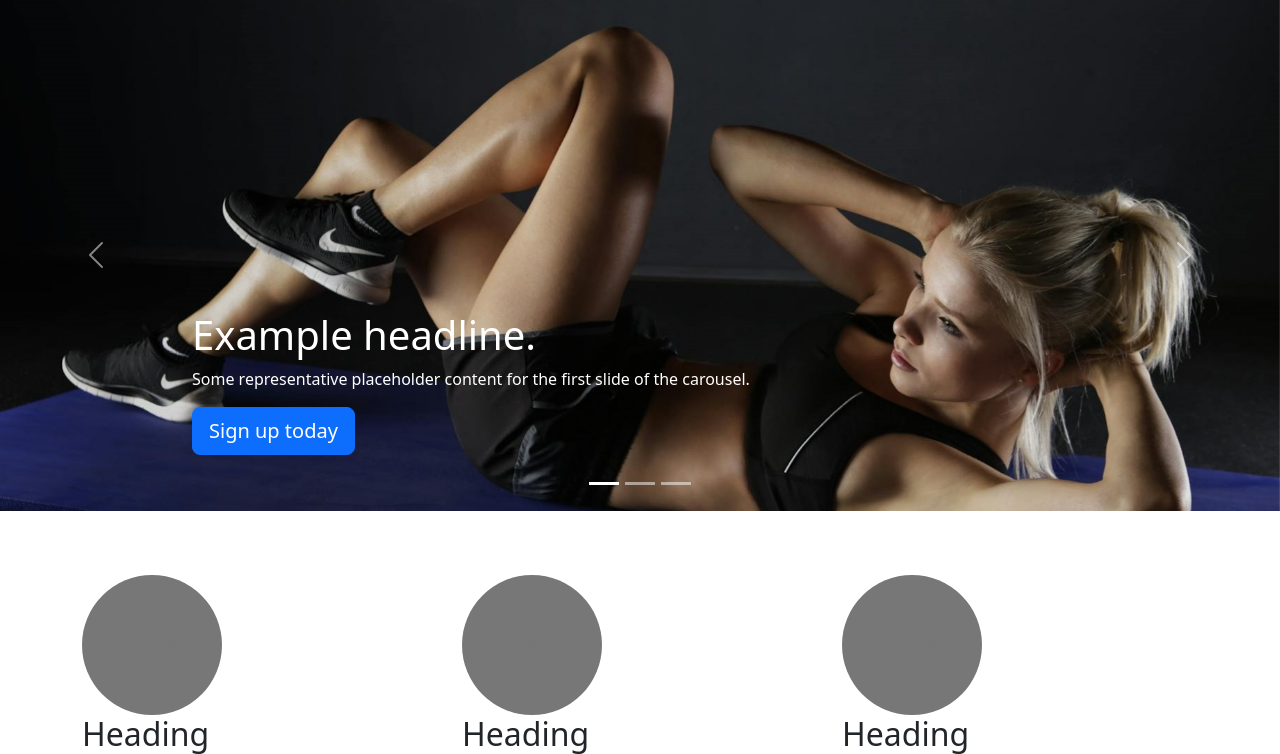
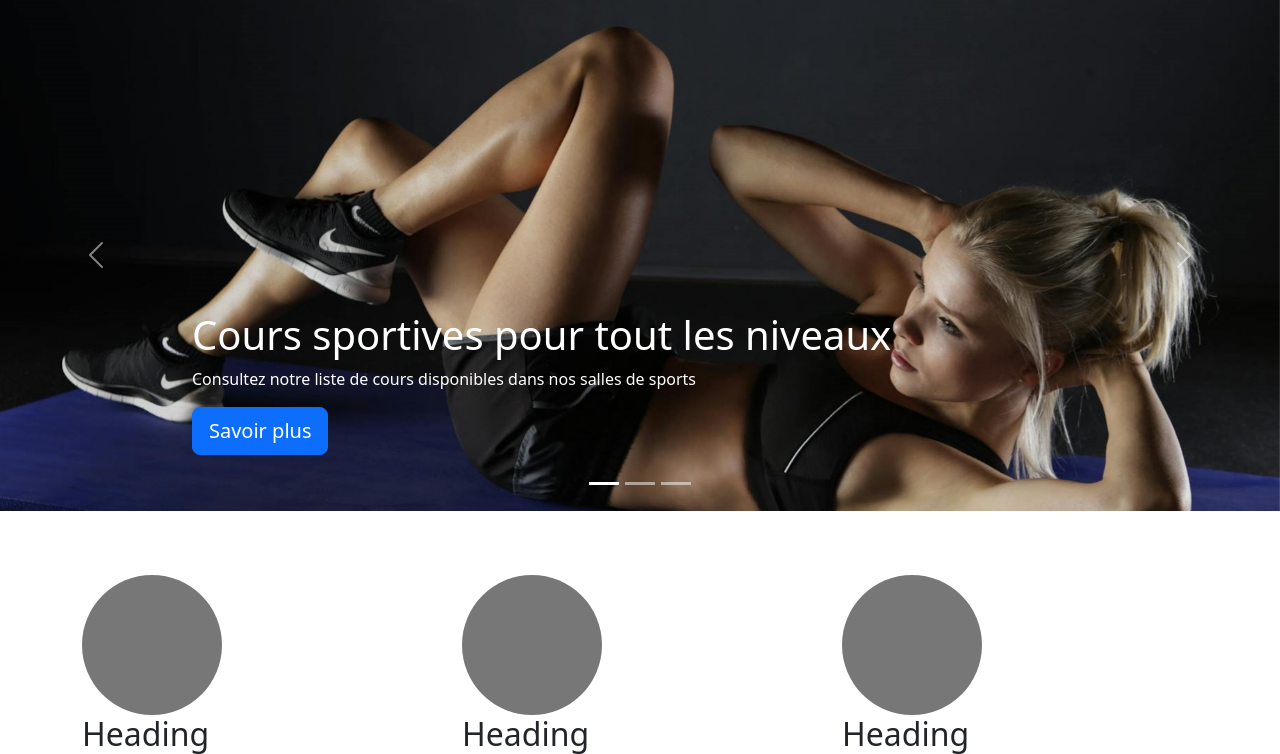
Before and after one commit to WelshieFrenchie/BTS-Exam-PHP-Project, a PHP site: page /src/menu.php in a window 1280 px wide. Shown: the part 57-811 px from the top of the page. Run offline with PHP 8.4, Linux system fonts and the light colour scheme.

Commit message:
v0.1.3
26/01/2024 - 9:50am

```diff
--- a/Site/php/login.php
+++ b/Site/php/login.php
@@ -23,7 +23,7 @@
         header('Location: ../index.php');
     }
     else {
-        $_SESSION['wronglogin']=true;
+        $_SESSION['error']=true;
         header('Location: ./loginwrong.php');
     }
 ?>
--- a/Site/php/signup.php
+++ b/Site/php/signup.php
@@ -2,7 +2,7 @@
     session_start();
 
     try {
-        $bdd = new PDO('mysql:host=localhost;dbname=Projetsite','root','');
+        $bdd = new PDO('mysql:host=localhost;dbname=projetsite','root','');
     }
     catch (Exception $e) {
         die('Erreur : '.$e->getMessage());
@@ -25,6 +25,7 @@
         header('Location: ../index.php');
     }
     else {
-        header('Location: ./signupwrong.php');
+        $_SESSION['error']='difpwd';
+        header('Location: ../index.php');
     }
 ?>
--- a/Site/src/menu.php
+++ b/Site/src/menu.php
@@ -4,6 +4,24 @@
     <body>
         <?php
             require("./navbar.php");
+
+            if (isset($_SESSION['error']) == 'difpwd') {
+                echo '<div class="modal bg-danger" tabindex="-1" role="dialog">
+                      <div class="modal-dialog" role="document">
+                        <div class="modal-content">
+                          <div class="modal-header">
+                            <h5 class="modal-title">Modal title</h5>
+                            <button type="button" class="close" data-dismiss="modal" aria-label="Close">
+                              <span aria-hidden="true">&times;</span>
+                            </button>
+                          </div>
+                          <div class="modal-body">
+                            <p>Vos mots de passes ne sont pas identiques. Veuillez ré-essayer</p>
+                          </div>
+                        </div>
+                      </div>
+                    </div>';
+            }
         ?>
         <div id="myCarousel" class="carousel slide" data-bs-ride="carousel">
             <div class="carousel-indicators">
@@ -17,9 +35,9 @@
 
                     <div class="container">
                         <div class="carousel-caption text-start">
-                        <h1>Example headline.</h1>
-                        <p>Some representative placeholder content for the first slide of the carousel.</p>
-                        <p><a class="btn btn-lg btn-primary" href="#">Sign up today</a></p>
+                        <h1>Cours sportives pour tout les niveaux</h1>
+                        <p>Consultez notre liste de cours disponibles dans nos salles de sports</p>
+                        <p><a class="btn btn-lg btn-primary" href="./fitness.php">Savoir plus</a></p>
                         </div>
                     </div>
                 </div>
@@ -27,9 +45,9 @@
                 	<img src="../img/muscu.jpg" class="d-block w-100" alt="...">
                 		<div class="container">
                         <div class="carousel-caption">
-                            <h1>Another example headline.</h1>
-                            <p>Some representative placeholder content for the second slide of the carousel.</p>
-                            <p><a class="btn btn-lg btn-primary" href="#">Learn more</a></p>
+                            <h1>Materiel sportif a libre service</h1>
+                            <p>Salles et materiel pour débutants et professionels</p>
+                            <p><a class="btn btn-lg btn-primary" href="./muscu.php">Voir les photos</a></p>
                         </div>
                     </div>
                 </div>
@@ -37,9 +55,9 @@
                    <img src="../img/aquaAerobics.jpg" class="d-block w-100" alt="...">
                     <div class="container">
                         <div class="carousel-caption text-end">
-                            <h1>One more for good measure.</h1>
-                            <p>Some representative placeholder content for the third slide of this carousel.</p>
-                            <p><a class="btn btn-lg btn-primary" href="#">Browse gallery</a></p>
+                            <h1>Piscine pour cours et loisirs</h1>
+                            <p>Piscine chauffé pour profiter des cours aquatiques en tout tranquilité</p>
+                            <p><a class="btn btn-lg btn-primary" href="./aqua.php">Consulter</a></p>
                         </div>
                     </div>
                 </div>
@@ -62,14 +80,14 @@
                     <h2>Heading</h2>
                     <p>Some representative placeholder content for the three columns of text below the carousel. This is the first column.</p>
                     <p><a class="btn btn-secondary" href="#">View details &raquo;</a></p>
-                </div><!-- /.col-lg-4 -->
+                </div>
                 <div class="col-lg-4">
                     <svg class="bd-placeholder-img rounded-circle" width="140" height="140" xmlns="http://www.w3.org/2000/svg" role="img" aria-label="Placeholder: 140x140" preserveAspectRatio="xMidYMid slice" focusable="false"><title>Placeholder</title><rect width="100%" height="100%" fill="#777"/><text x="50%" y="50%" fill="#777" dy=".3em">140x140</text></svg>
 
                     <h2>Heading</h2>
                     <p>Another exciting bit of representative placeholder content. This time, we've moved on to the second column.</p>
                     <p><a class="btn btn-secondary" href="#">View details &raquo;</a></p>
-                </div><!-- /.col-lg-4 -->
+                </div>
                     <div class="col-lg-4">
                     <svg class="bd-placeholder-img rounded-circle" width="140" height="140" xmlns="http://www.w3.org/2000/svg" role="img" aria-label="Placeholder: 140x140" preserveAspectRatio="xMidYMid slice" focusable="false"><title>Placeholder</title><rect width="100%" height="100%" fill="#777"/><text x="50%" y="50%" fill="#777" dy=".3em">140x140</text></svg>
 
```
Also changed, not shown: Site/src/fitness.php (line endings or trailing spaces), Site/src/muscu.php (line endings or trailing spaces).
